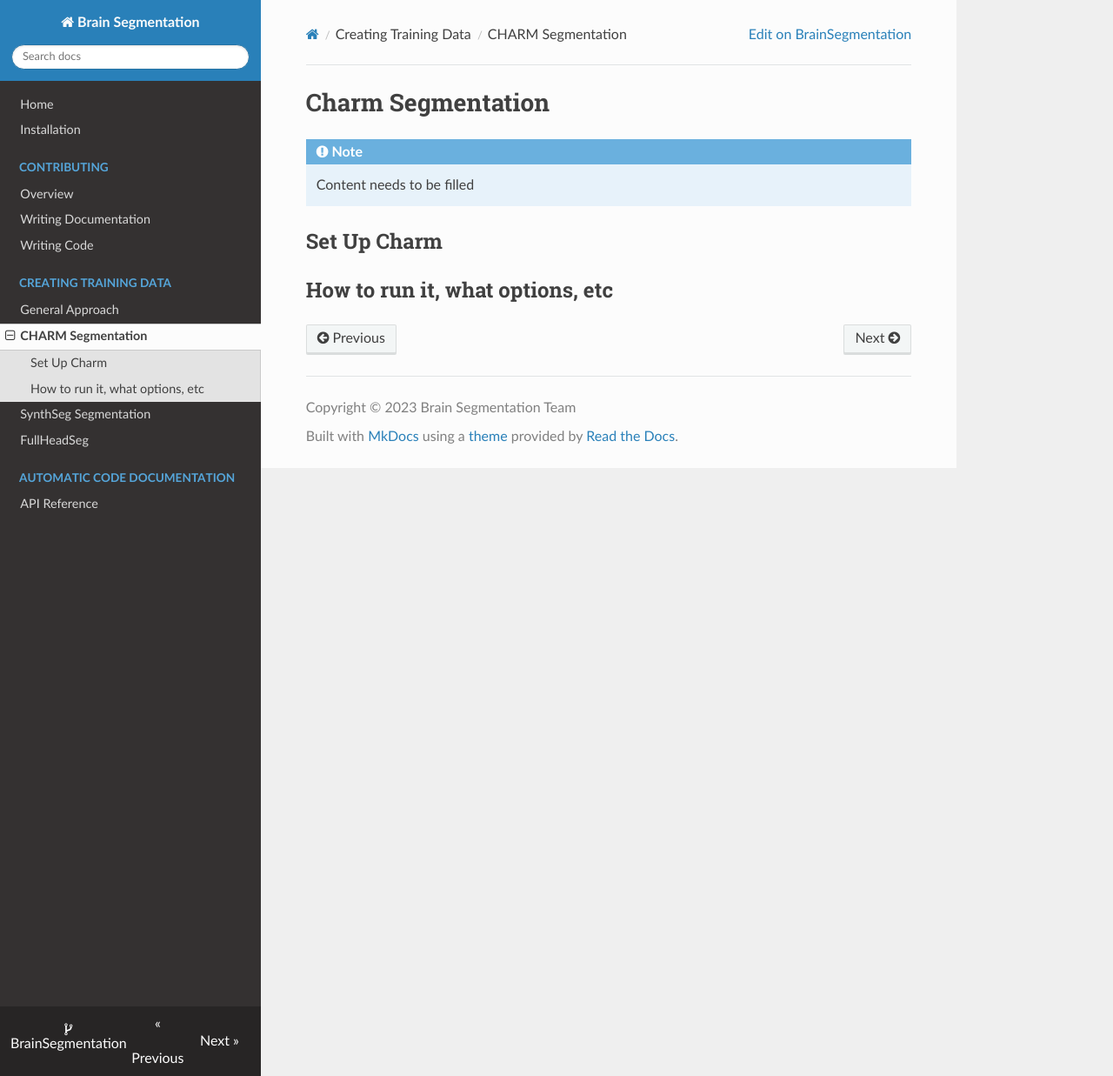
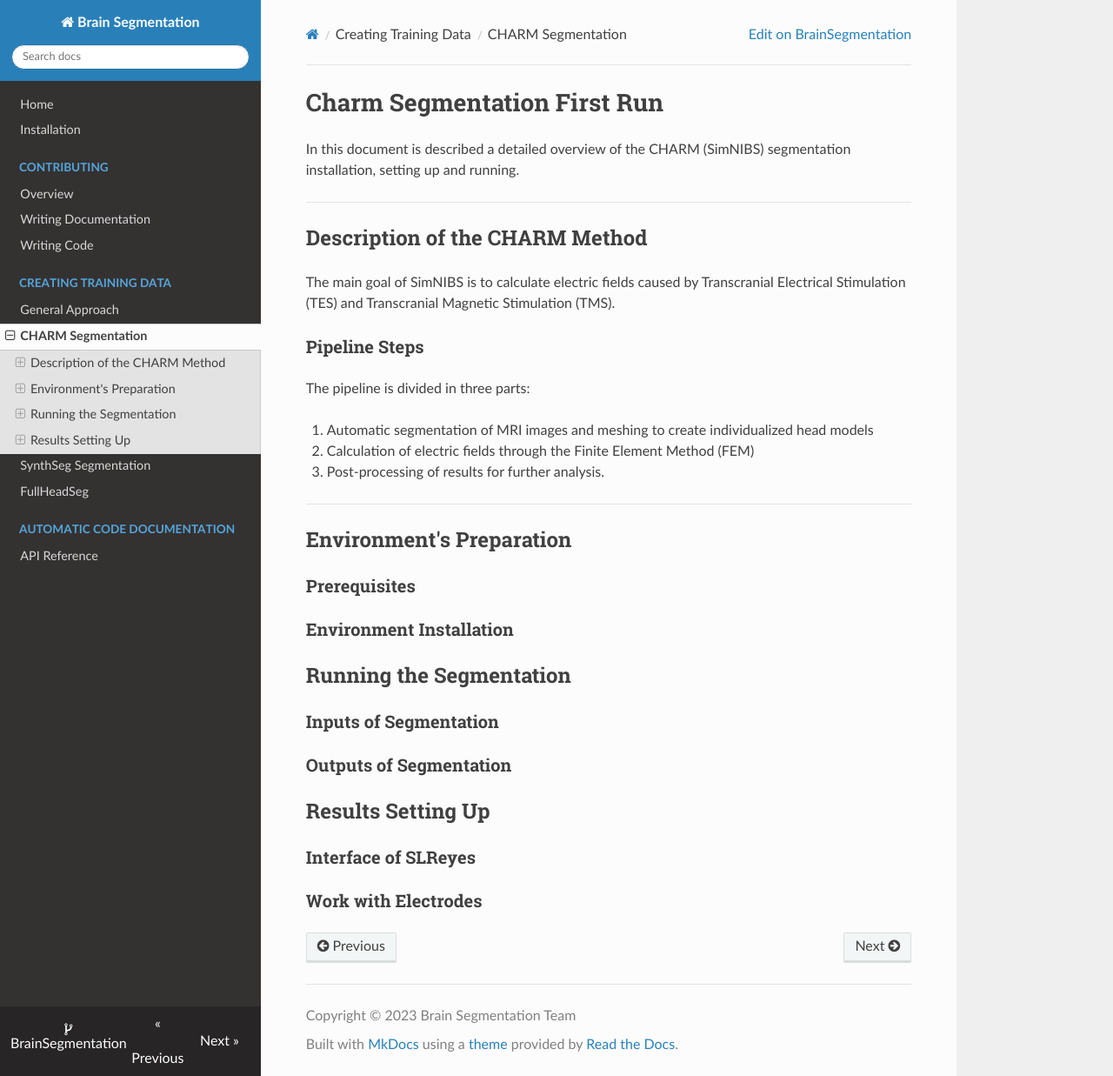
Before and after one commit to halirutan/BrainSegmentation, an MkDocs documentation site: the page built from docs/training_data/charm.md, in a window 1280 px wide and 1237 px high. Shown: the whole window at 87% size. Built offline with MkDocs 1.6.1, drawn with Linux system fonts in a browser that asks for light colours; nearby versions of some CDN libraries.

Commit message:
CHARM Segmentation Documentation v1.md

```diff
--- a/docs/training_data/charm.md
+++ b/docs/training_data/charm.md
@@ -1,7 +1,29 @@
-# Charm Segmentation
+# Charm Segmentation First Run
 
-!!! note
-    Content needs to be filled
+In this document is described a detailed overview of the CHARM (SimNIBS) segmentation installation, setting up and running.
 
-## Set Up Charm
-## How to run it, what options, etc
+---
+
+## Description of the CHARM Method
+
+The main goal of SimNIBS is to calculate electric fields caused by Transcranial Electrical Stimulation (TES) and Transcranial Magnetic Stimulation (TMS).
+
+### Pipeline Steps
+
+The pipeline is divided in three parts:
+
+1. Automatic segmentation of MRI images and meshing to create individualized head models
+2. Calculation of electric fields through the Finite Element Method (FEM)
+3. Post-processing of results for further analysis.
+
+---
+
+## Environment's Preparation
+### Prerequisites
+### Environment Installation
+## Running the Segmentation
+### Inputs of Segmentation
+### Outputs of Segmentation
+## Results Setting Up
+### Interface of SLReyes
+### Work with Electrodes
```
